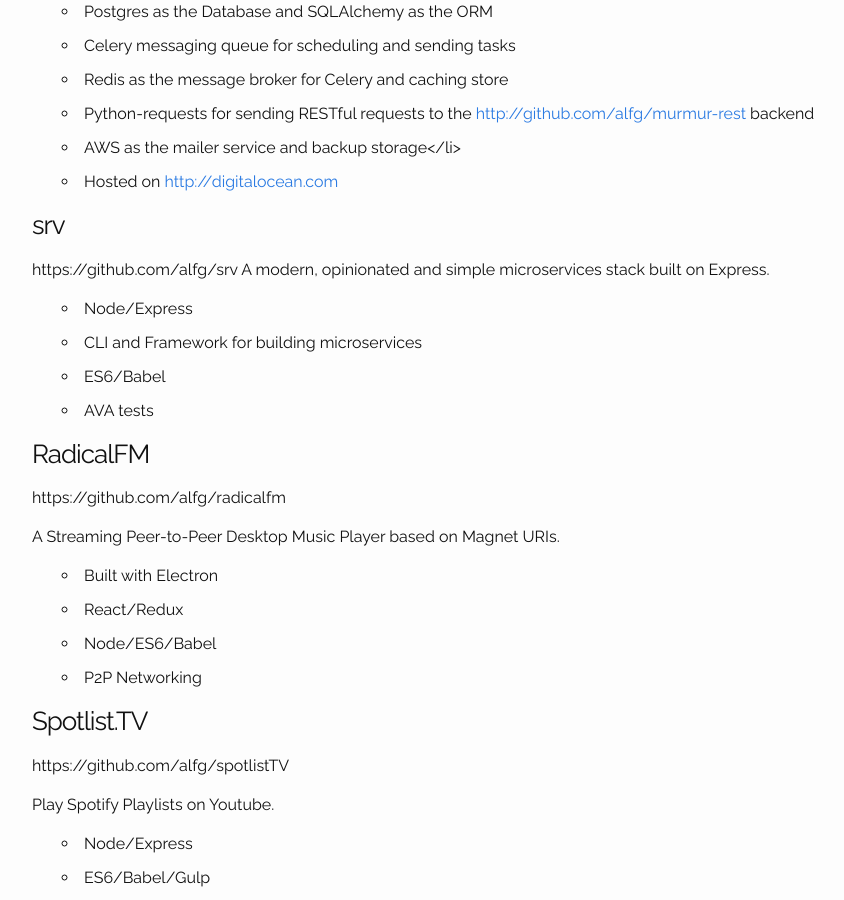
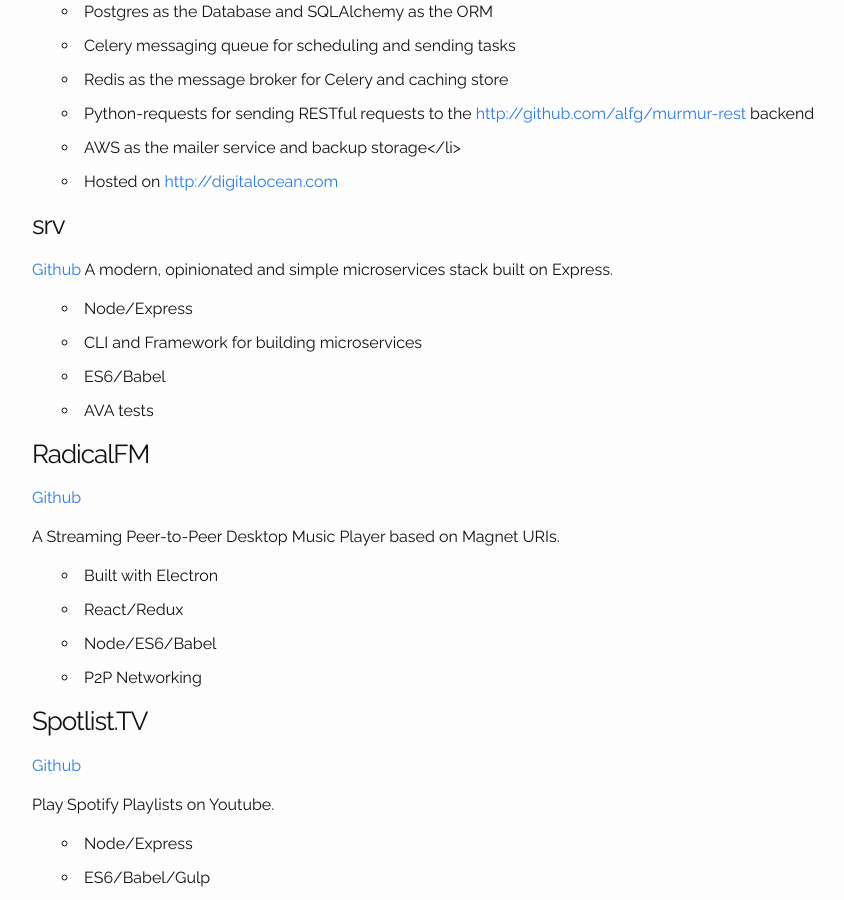
Before and after one commit to alfg/alfg.github.io, a Jekyll site: the page built from projects.md, in a window 1280 px wide and 900 px high, scrolled down 451 px. Shown: the whole window, without its empty margins (128-972 px from the left). Built offline with Jekyll 4.4.1, drawn with Linux system fonts in a browser that asks for light colours; some of the changed lines change nothing that is shown.

Commit message:
Update projects.md

```diff
--- a/projects.md
+++ b/projects.md
@@ -27,7 +27,7 @@
 
 
 ### srv
-https://github.com/alfg/srv
+[Github](https://github.com/alfg/srv)
 A modern, opinionated and simple microservices stack built on Express.
 
 * Node/Express
@@ -37,7 +37,7 @@
 
 
 ### RadicalFM
-https://github.com/alfg/radicalfm
+[Github](https://github.com/alfg/radicalfm)
 
 A Streaming Peer-to-Peer Desktop Music Player based on Magnet URIs.
 
@@ -48,7 +48,7 @@
 
 
 ### Spotlist.TV
-https://github.com/alfg/spotlistTV
+[Github](https://github.com/alfg/spotlistTV)
 
 Play Spotify Playlists on Youtube.
 
```
